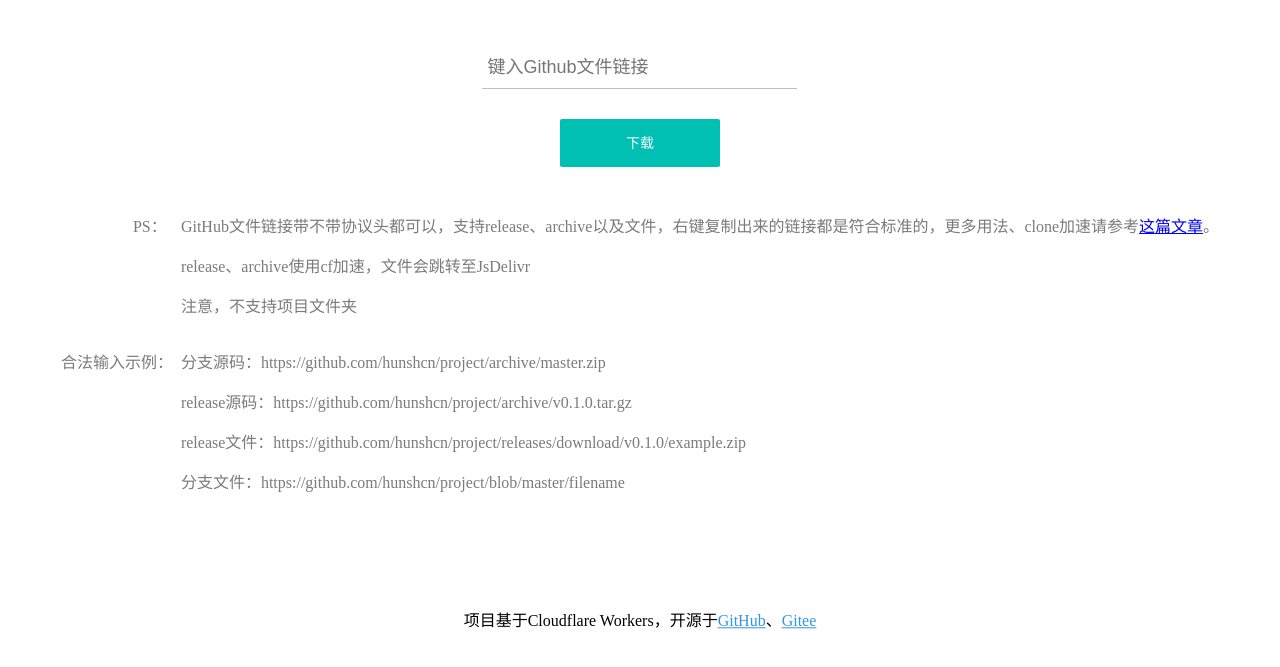
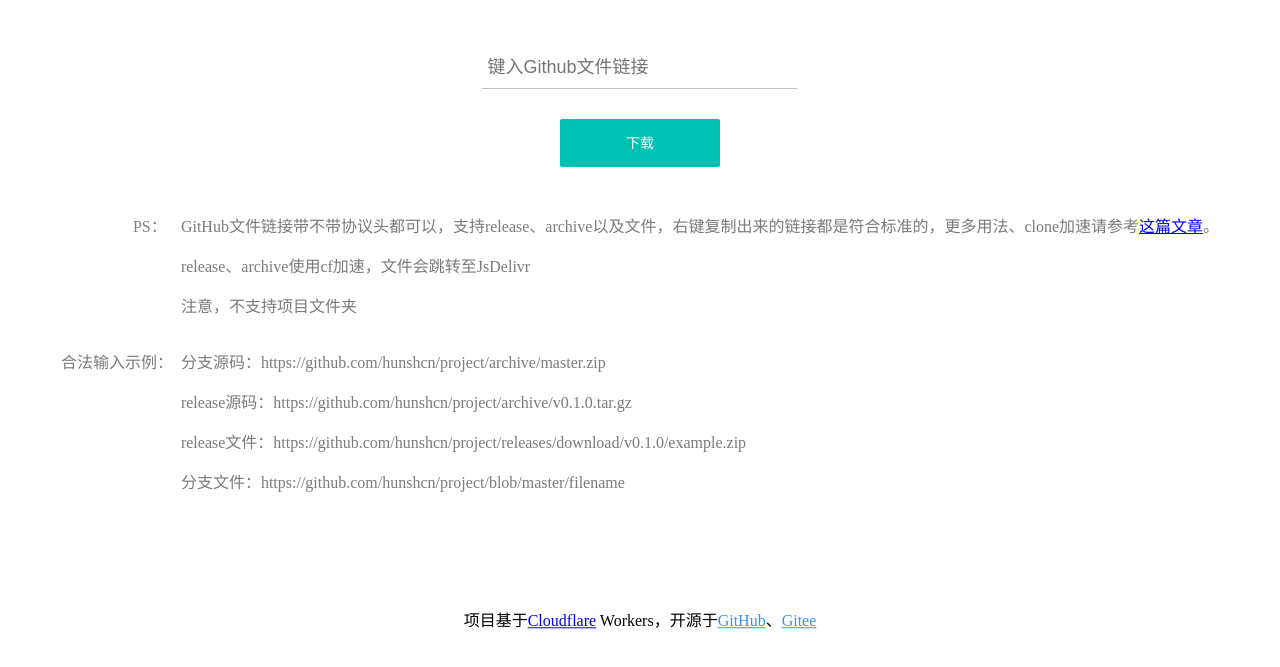
Before and after one commit to DavidDengHui/daviddenghui.github.io, a plain HTML site: page github.html in a window 1280 px wide. Shown: the part 133-800 px from the top of the page. Drawn offline with Linux system fonts and the light colour scheme.

Commit message:
Update github.html

```diff
--- a/github.html
+++ b/github.html
@@ -1,4 +1,3 @@
-
 <!DOCTYPE html>
 <html lang="zh-Hans">
 <style>
@@ -137,7 +136,7 @@
         <p>分支文件：https://github.com/hunshcn/project/blob/master/filename</p>
     </div>
 </form>
-<p style="position: sticky;top: calc(100% - 2.5em);">项目基于Cloudflare Workers，开源于<a style="color: #3294ea"
+<p style="position: sticky;top: calc(100% - 2.5em);">项目基于<a href="https://dash.cloudflare.com/" target="_blank">Cloudflare</a> Workers，开源于<a style="color: #3294ea"
                                                                                          href="https://github.com/hunshcn/gh-proxy" target="_blank">GitHub</a>、<a style="color: #3294ea"
                                                                                          href="https://gitee.com/osforge/github" target="_blank">Gitee</a>
 </p>
```
